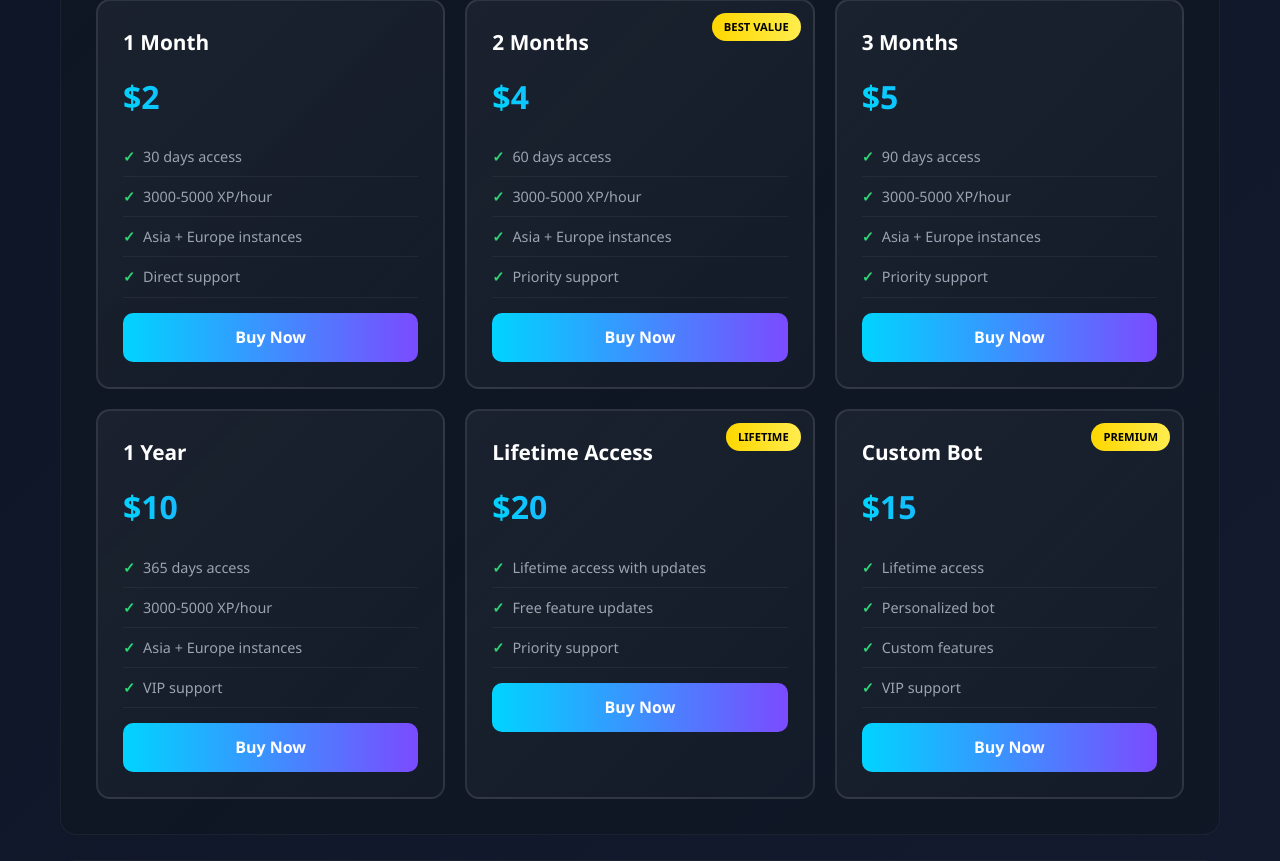
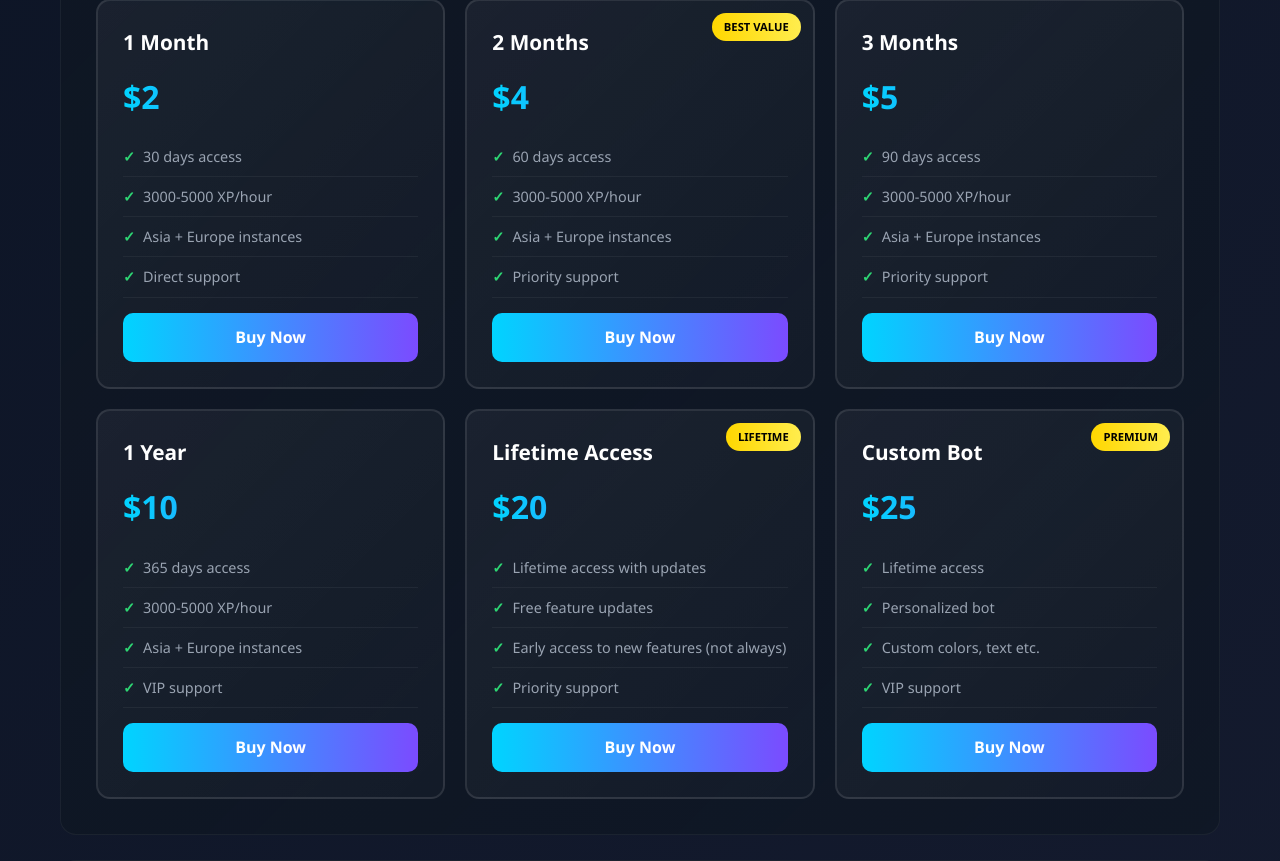
Before and after one commit to cSxrpent/auth-server, a Flask app: page / in a window 1280 px wide. Shown: the part 5250-6111 px from the top of the page. Run offline with Flask 3, Linux system fonts and the light colour scheme; data that the repository does not hold is empty; parts of the project's set-up code (start-up, migrations or seed data) failed here and were passed over.

Commit message:
change dumbahh pricing on index

```diff
--- a/templates/index.html
+++ b/templates/index.html
@@ -550,6 +550,7 @@
             <ul class="features">
               <li>Lifetime access with updates</li>
               <li>Free feature updates</li>
+              <li>Early access to new features (not always)</li>
               <li>Priority support</li>
             </ul>
             <a href="/buy/lifetime" class="pay-btn">Buy Now</a>
@@ -558,11 +559,11 @@
           <div class="price-item">
             <div class="price-badge">Premium</div>
             <h3>Custom Bot</h3>
-            <div class="price">$15</div>
+            <div class="price">$25</div>
             <ul class="features">
               <li>Lifetime access</li>
               <li>Personalized bot</li>
-              <li>Custom features</li>
+              <li>Custom colors, text etc.</li>
               <li>VIP support</li>
             </ul>
             <a href="/buy/custombot" class="pay-btn">Buy Now</a>
```
